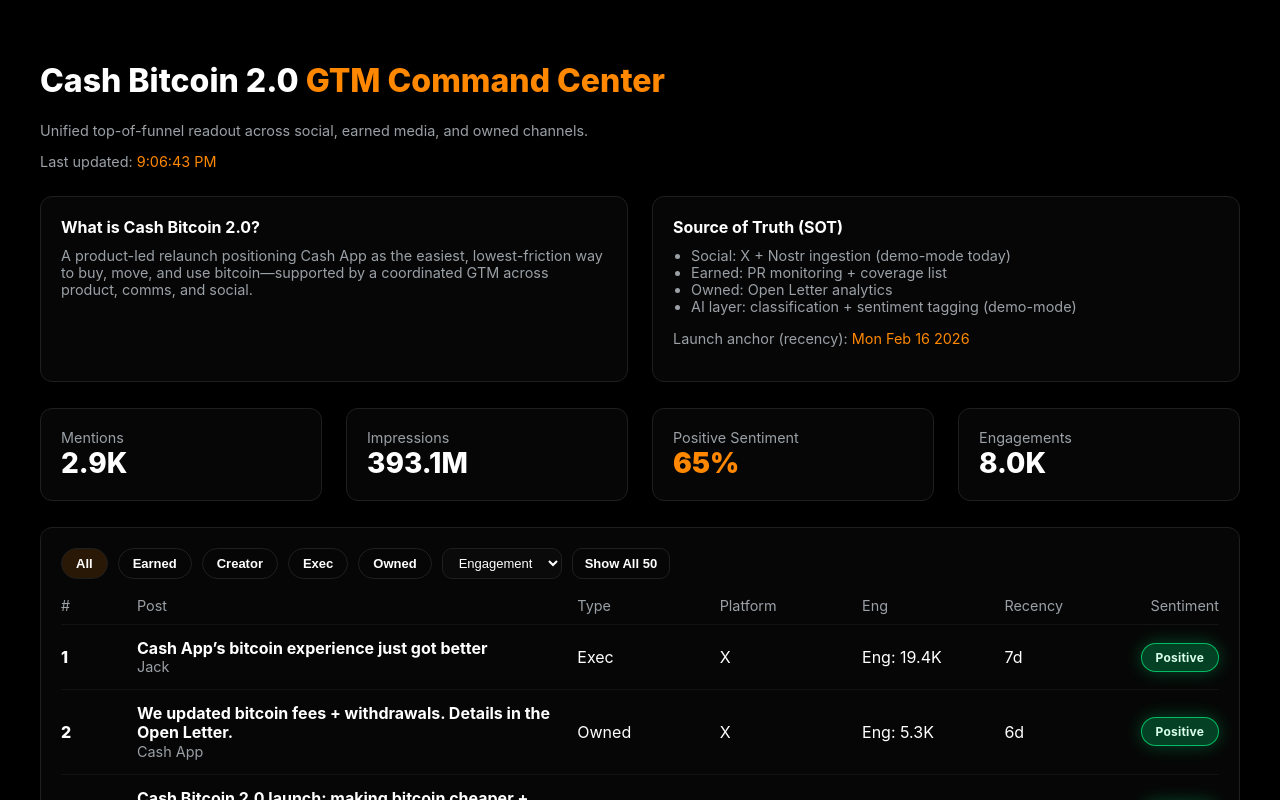
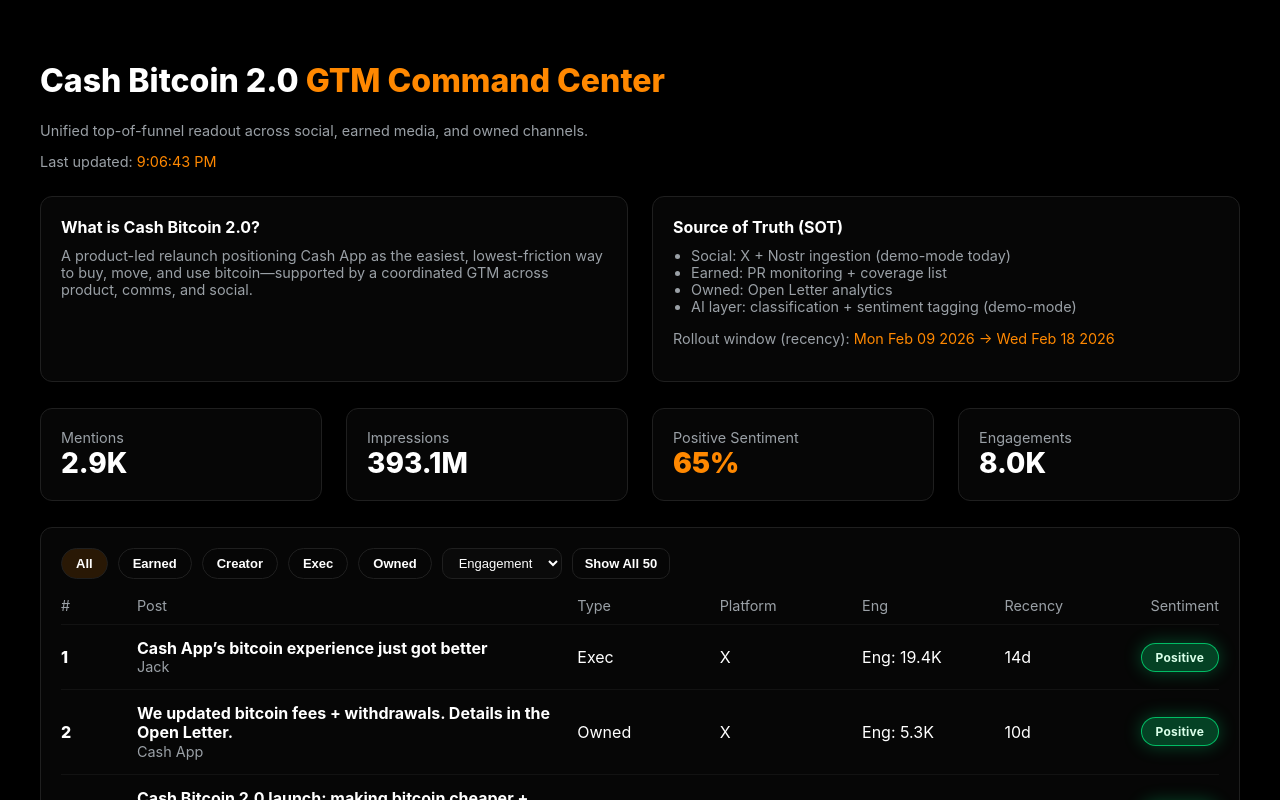
Before and after one commit to mpeeezy/bitcoin-gtm-dashboard, a Next.js app: page / in a window 1280 px wide. Shown: the top 800 px of the page. Built offline with nearby package versions, Linux system fonts and the light colour scheme.

Commit message:
Fix recency to rollout window Feb 9–Feb 18

```diff
--- a/app/page.tsx
+++ b/app/page.tsx
@@ -52,45 +52,51 @@
   return Math.max(min, Math.min(max, n));
 }
 
-// ✅ CHANGE THIS if your “real launch date” is different:
-const LAUNCH_ANCHOR_ISO = "2026-02-16T16:00:00.000Z"; // Mon of launch week (example)
-const LAUNCH_ANCHOR_MS = new Date(LAUNCH_ANCHOR_ISO).getTime();
+// ✅ Rollout window you gave me:
+const ROLLOUT_START_ISO = "2026-02-09T16:00:00.000Z"; // Mon Feb 9 (anchor)
+const ROLLOUT_END_ISO = "2026-02-18T23:59:59.000Z"; // Wed Feb 18 (end)
+const ROLLOUT_START_MS = new Date(ROLLOUT_START_ISO).getTime();
+const ROLLOUT_END_MS = new Date(ROLLOUT_END_ISO).getTime();
+const ROLLOUT_SPAN_MS = Math.max(1, ROLLOUT_END_MS - ROLLOUT_START_MS);
 
 /**
- * Normalize timestamps so the demo doesn't show "now / 3m" unless you truly have live ingestion.
- * If an item timestamp is within the last ~48 hours, we remap it into launch week.
- *
- * This keeps the dataset "hands-off" (no JSON editing) but makes Recency honest for leadership.
+ * If an item timestamp is too "fresh" (e.g., within 48 hours),
+ * remap it deterministically into the rollout window Feb 9 → Feb 18.
+ * This makes Recency honest for a “last week” GTM demo.
  */
 function normalizedTimestampISO(originalISO: string, stableIndex: number) {
   const ms = new Date(originalISO).getTime();
-  const hoursAgo = (Date.now() - ms) / (1000 * 60 * 60);
-
-  // If it's not a valid date, or it's too “fresh”, remap it into launch week.
   const invalid = Number.isNaN(ms);
+  const hoursAgo = invalid ? Infinity : (Date.now() - ms) / (1000 * 60 * 60);
   const tooFresh = hoursAgo >= 0 && hoursAgo < 48;
 
   if (invalid || tooFresh) {
-    // Spread items across ~6 days of launch week, deterministic per row.
-    const dayOffset = clamp(stableIndex % 6, 0, 6);
-    const hourOffset = (stableIndex * 3) % 24; // small spread within day
-    const remapped = LAUNCH_ANCHOR_MS + dayOffset * 24 * 60 * 60 * 1000 + hourOffset * 60 * 60 * 1000;
-    return new Date(remapped).toISOString();
+    // Deterministic spread across rollout window.
+    // This prevents every row showing the exact same day/time.
+    const step = clamp(stableIndex, 0, 200);
+    const pct = ((step * 37) % 100) / 100; // pseudo-random but stable
+    const remapped = ROLLOUT_START_MS + Math.floor(pct * ROLLOUT_SPAN_MS);
+
+    // Add a smaller "within-day" offset to vary times further
+    const extraHours = ((step * 11) % 24) * 60 * 60 * 1000;
+    const finalMs = clamp(remapped + extraHours, ROLLOUT_START_MS, ROLLOUT_END_MS);
+
+    return new Date(finalMs).toISOString();
   }
 
-  // If it's already older (e.g., real launch week data), keep it.
+  // If it's already older than 48h (e.g., truly from launch week), keep it.
   return originalISO;
 }
 
-function timeAgoFromISO(iso: string) {
+function recencyLabel(iso: string) {
   const t = new Date(iso).getTime();
-  const mins = Math.round((Date.now() - t) / 60000);
+  const diffMinutes = Math.round((Date.now() - t) / 60000);
 
-  if (mins < 60) return `${Math.max(mins, 0)}m`;
-  const hrs = Math.round(mins / 60);
-  if (hrs < 24) return `${hrs}h`;
-  const days = Math.round(hrs / 24);
-  return `${days}d`;
+  if (diffMinutes < 60) return `${Math.max(diffMinutes, 0)}m`;
+  const diffHours = Math.round(diffMinutes / 60);
+  if (diffHours < 24) return `${diffHours}h`;
+  const diffDays = Math.round(diffHours / 24);
+  return `${diffDays}d`;
 }
 
 function SentimentPill({ s }: { s?: Sentiment }) {
@@ -213,7 +219,7 @@
     });
   }, [feed, filter, sortKey]);
 
-  // Wider Post column; tighter Recency + Sentiment so we don’t waste space.
+  // Wider Post column; tighter Recency + Sentiment.
   const gridCols = "60px 2.35fr 0.7fr 0.7fr 0.7fr 0.50fr 0.60fr";
 
   return (
@@ -255,7 +261,10 @@
             <li>AI layer: classification + sentiment tagging (demo-mode)</li>
           </ul>
           <p className="hint" style={{ marginTop: 10 }}>
-            Launch anchor (recency): <span className="accent">{new Date(LAUNCH_ANCHOR_ISO).toDateString()}</span>
+            Rollout window (recency):{" "}
+            <span className="accent">
+              {new Date(ROLLOUT_START_ISO).toDateString()} → {new Date(ROLLOUT_END_ISO).toDateString()}
+            </span>
           </p>
         </div>
       </section>
@@ -369,9 +378,8 @@
             (it.metrics.reposts ?? 0) +
             (it.metrics.clicks ?? 0);
 
-          // ✅ Normalize display time for launch-week truthiness
           const displayISO = normalizedTimestampISO(it.timestampISO, index);
-          const recency = timeAgoFromISO(displayISO);
+          const recency = recencyLabel(displayISO);
 
           return (
             <a
@@ -389,7 +397,7 @@
                 color: "inherit",
                 alignItems: "center",
               }}
-              title={new Date(displayISO).toLocaleString()}
+              title={`Timestamp: ${new Date(displayISO).toLocaleString()}`}
             >
               <div style={{ fontWeight: 800 }}>{index + 1}</div>
 
```
